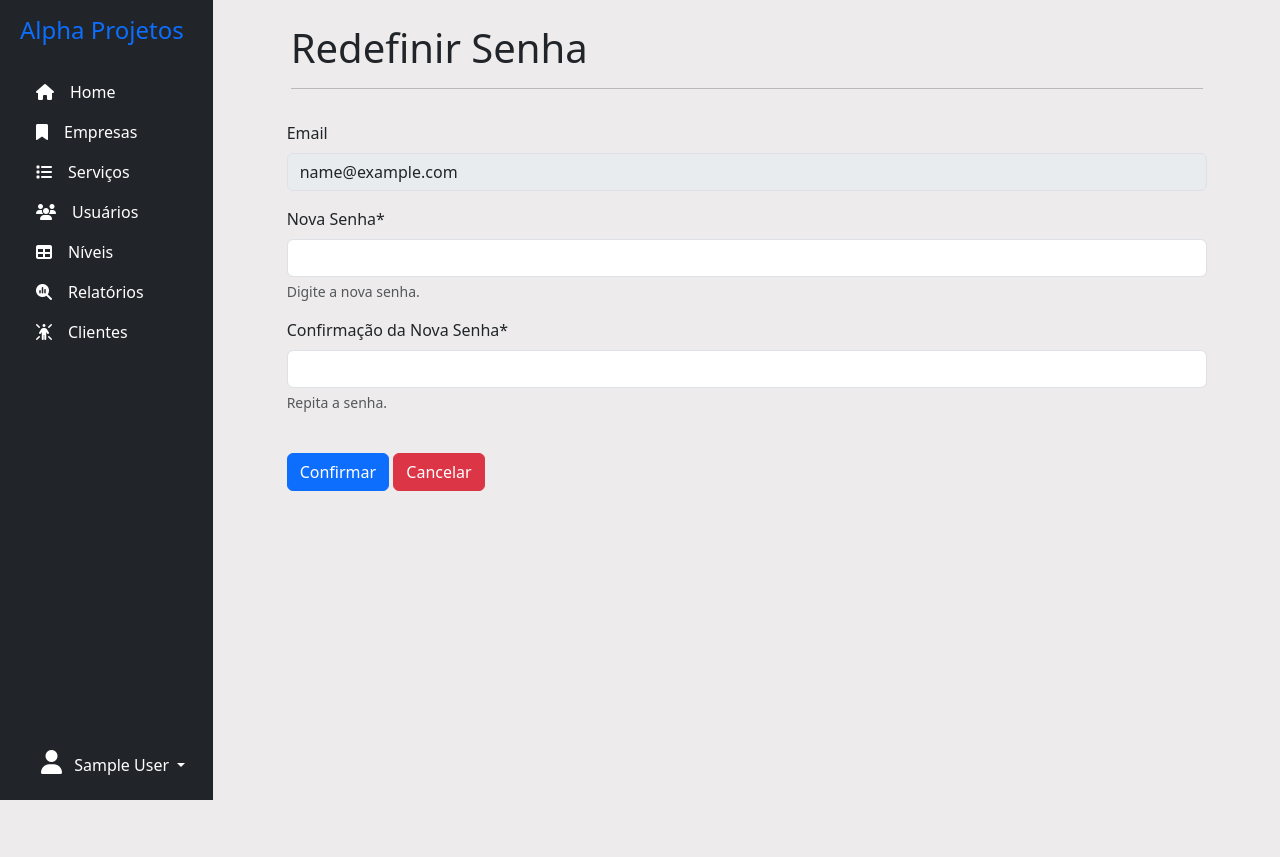
After one commit to RCCandido/ControleProjetos, a Django app: page /redefinir_senha in a window 1280 px wide. The commit adds this page. Run offline with Django 5.2, Linux system fonts and the light colour scheme; the visitor is signed in with stand-in values (Sample User, id 1); some libraries are stand-ins or nearby versions.

Commit message:
Criada pagina de redefinição de senha de usuario logado e pagina de logoff

```diff
--- a/projects/forms.py
+++ b/projects/forms.py
@@ -17,6 +17,20 @@ class NewUsuarioForm(forms.ModelForm):
               'tipo',
               'perfil',
             )
+
+class RedefinirSenhaForm(forms.ModelForm):
+  email = forms.CharField(disabled=True, required=False)
+  password = forms.CharField(widget=forms.PasswordInput(), required=True, label="Nova Senha", help_text="Digite a nova senha.")
+  password2 = forms.CharField(widget=forms.PasswordInput(), required=True, label="Confirmação da Nova Senha", help_text="Repita a senha.")
+
+  class Meta:
+    model = Usuario
+    fields = (
+              'email',
+              'password',
+              'password2',
+            )
+
 class UsuarioForm(forms.ModelForm):
   email = forms.CharField(disabled=True, required=False)
   password = forms.CharField(disabled=True, required=False)
--- a/projects/models.py
+++ b/projects/models.py
@@ -1,5 +1,6 @@
 from django.contrib.auth.models import AbstractUser
 from django.db import models
+from django.contrib.auth.hashers import make_password, check_password
 
 class Usuario(AbstractUser):
 
@@ -21,6 +22,12 @@ class Usuario(AbstractUser):
   bloqueado = models.CharField(verbose_name="Status", max_length=1, null=False, blank=False, choices=STATUS)
   tipo = models.CharField(verbose_name="Tipo", max_length=1, null=False, blank=False, choices=TIPO)
   perfil = models.CharField(verbose_name="Peril", max_length=3, null=False, blank=False, choices=PERFIS)
+
+  def set_password(self, raw_password):
+    self.password = make_password(raw_password)
+    self.password2 = make_password(raw_password)
+    self.save()
+    return
 
   class Meta:
     verbose_name_plural = "Usuários"
--- a/projects/templates/base.html
+++ b/projects/templates/base.html
@@ -86,8 +86,7 @@
             <span class="ms-2">{% block nomeusuario %} {{ user.name }} {% endblock %}</span>
           </button>
           <div class="dropdown-menu" aria-labelledby="triggerId">
-            <button class="dropdown-item" href="#">Settings</button>
-            <button class="dropdown-item" href="#">Profile</button>
+            <a class="dropdown-item" href="{% url 'redefinir_senha' %}">Alterar Senha</a>
             <a class="dropdown-item" href="{% url 'deslogar_usuario' %}">Sair</a>
           </div>
         </div>
--- /dev/null
+++ b/projects/templates/projects/redefinir_senha.html
@@ -0,0 +1,28 @@
+{% extends "base.html" %}
+{% load crispy_forms_tags %}
+{% block page_title %} Usuários {% endblock page_title %}
+
+{% block content %}
+<h1>Redefinir Senha</h1>
+<hr>
+
+	<div class="row">
+		<div class="col-xs-4 mb-2 mt-2 p-2">
+			<form method="POST" >{% csrf_token %}
+
+				{{ form|crispy }}
+
+				{% if erro %}
+					<div class="form-group">
+						<p class="text-danger">{{ erro }}</p>
+					</div>
+				{% endif %}
+
+				<input type="submit" class="btn btn-primary mt-4" value="Confirmar">
+				<a href="{% url 'home' %}" class="btn btn-danger mt-4">Cancelar</a>
+
+			</form>
+		</div>
+	</div>
+
+{% endblock content %}
--- a/projects/templates/projects/usuarios.html
+++ b/projects/templates/projects/usuarios.html
@@ -54,7 +54,11 @@
 							<tr>
 								<td>{{ user.name }}</td>
 								<td>{{ user.email }}</td>
-								<td>{{ user.bloqueado }}</td>
+								{% if user.bloqueado == "L"%}
+									<td>Sim</td>
+									{% else %}
+									<td>Não</td>
+								{% endif %}
 								<td>{{ user.tipo }}</td>
 								<td>{{ user.perfil }}</td>
 								<td>
--- a/projects/views.py
+++ b/projects/views.py
@@ -8,7 +8,7 @@ from django.core.mail import send_mail
 from django.contrib.auth.hashers import make_password, check_password
 
 from .models import Usuario, Empresa, Servicos, Niveis
-from .forms import UsuarioForm, NewUsuarioForm, EmpresaForm, ServicosForm, NivelForm
+from .forms import UsuarioForm, NewUsuarioForm, EmpresaForm, ServicosForm, NivelForm, RedefinirSenhaForm
 
 def logar_usuario(request):
     if request.method == "POST":
@@ -58,6 +58,25 @@ def cadastrar_usuario(request):
         form_usuario = NewUsuarioForm()
         return render(request, 'projects/cadastro_usuario.html', {'form': form_usuario, 'sucess': True})
 
+@login_required(login_url='/index')
+def redefinir_senha(request):
+    form = RedefinirSenhaForm(instance=request.user)
+
+    if request.method == 'POST':
+        novasenha = request.POST['password']
+        novasenha2 = request.POST['password2']
+
+        if novasenha != novasenha2:
+            erro = "As senhas não conferem."
+            return render(request, 'projects/redefinir_senha.html', {'form': form, 'erro': erro})
+        else:
+            user = Usuario.objects.filter(email=request.user.email).first()
+            if user:
+                user.set_password(novasenha)
+                message = "Senha alterada com sucesso!"
+                return render(request, 'projects/logoff.html', {'message': message, 'type': "success"})
+
+    return render(request, 'projects/redefinir_senha.html', {'form': form, 'erro': ""})
 
 def recuperar_senha(request):
     sucess = False
--- a/setup/urls.py
+++ b/setup/urls.py
@@ -17,6 +17,7 @@ urlpatterns = [
     path('servicos', servicos, name="servicos"),
     path('cadastrar_servico', cadastrar_servico, name="cadastrar_servico"),
     path('recuperar_senha', recuperar_senha, name="recuperar_senha"),
+    path('redefinir_senha', redefinir_senha, name="redefinir_senha"),
     path('niveis', niveis, name="niveis"),
     path('niveis/<pk>', niveis, name="niveis"),
     path('home', home, name="home")
```
Also changed, not shown: projects/templates/projects/logoff.html (added, +20 -0 lines).
